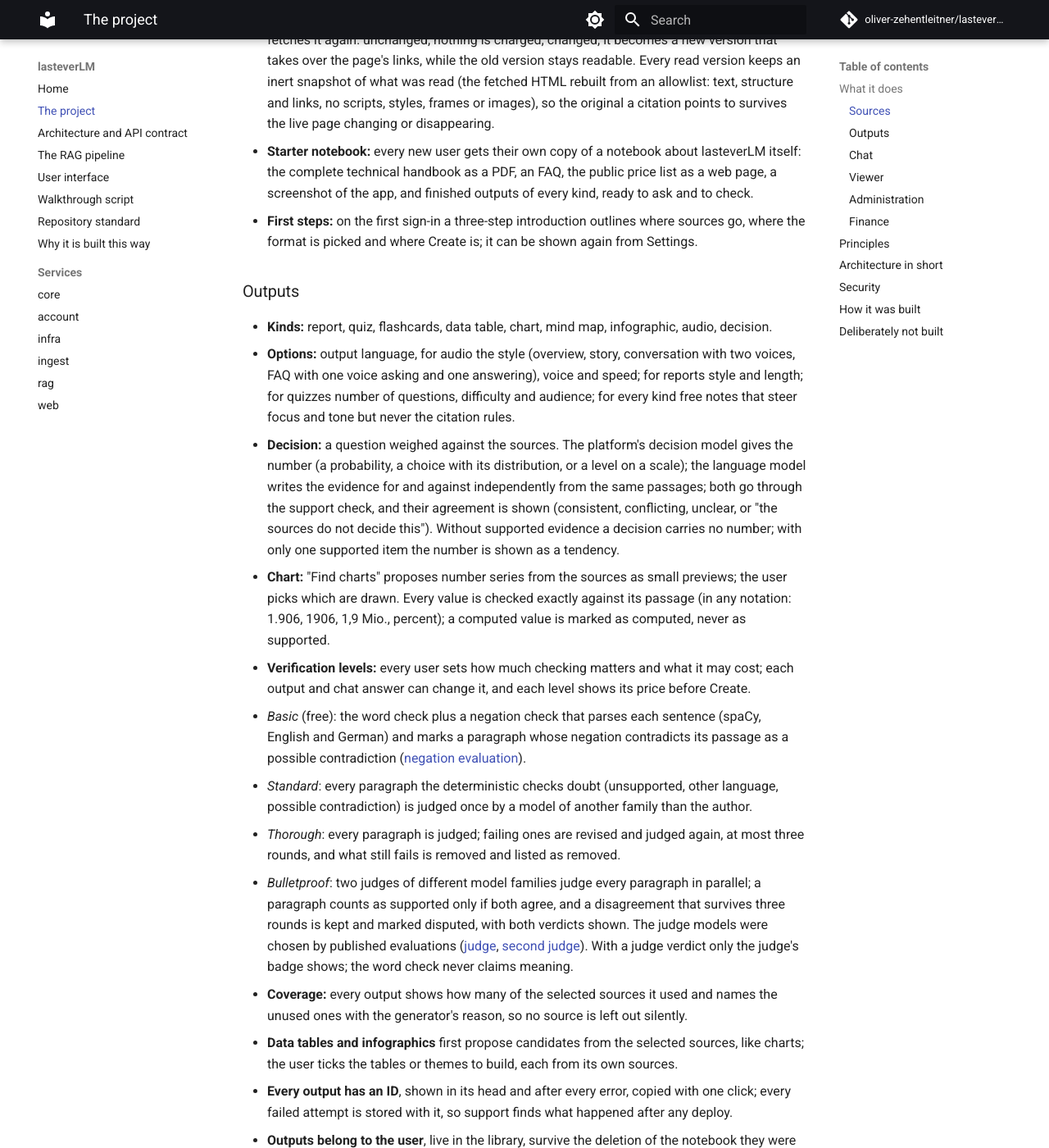
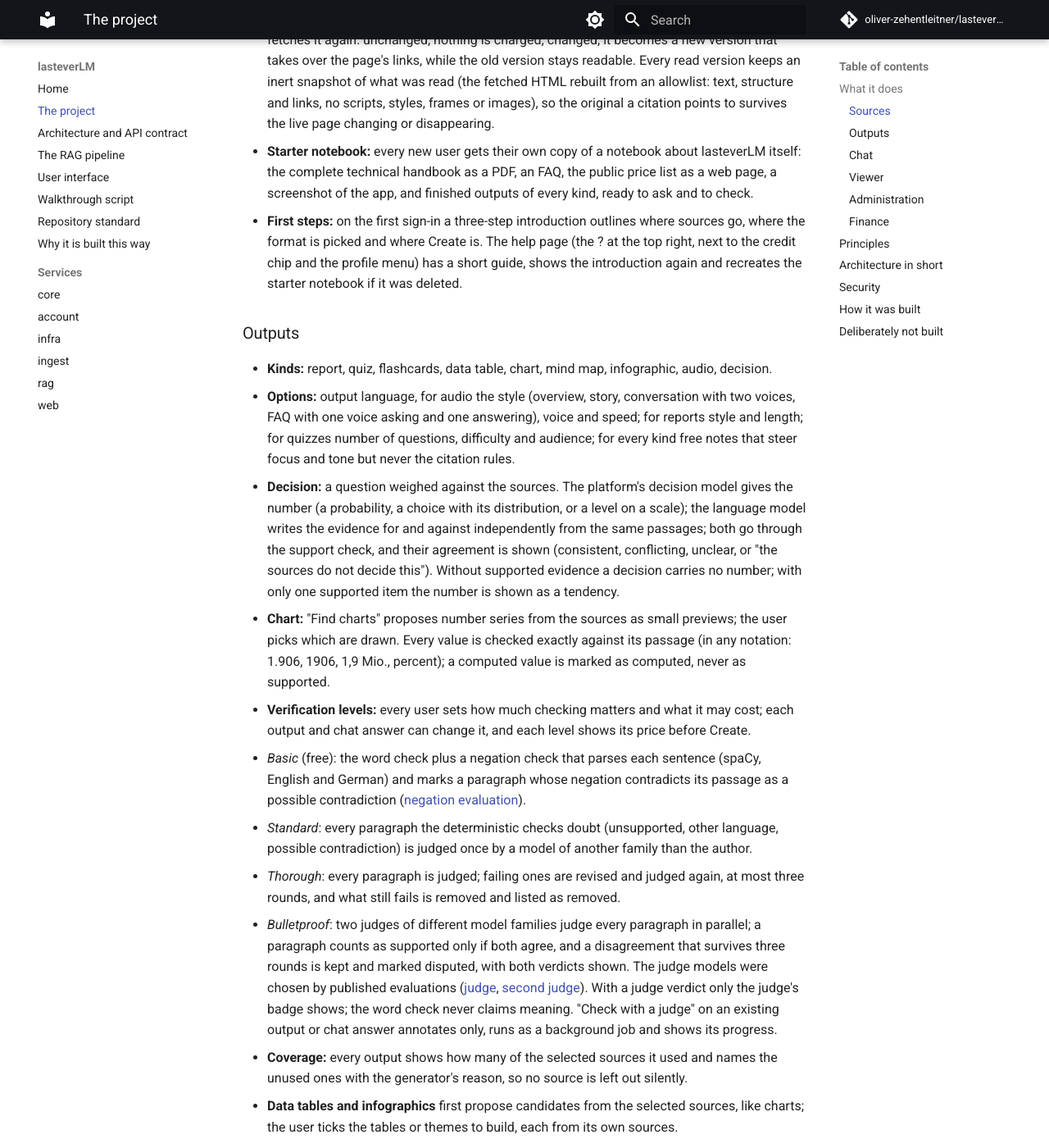
Before and after one commit to oliver-zehentleitner-aigent/lasteverLM, an MkDocs documentation site: the page built from docs/project.md, in a window 1280 px wide and 1400 px high, scrolled down 1071 px. Shown: the whole window at 82% size. Built offline with MkDocs 1.6.1 and Material for MkDocs 9.7.7, drawn with Linux system fonts in a browser that asks for light colours; comment, search, counter and statistics services are not loaded.

Commit message:
docs: help page and the judge on request as a job

```diff
--- a/docs/project.md
+++ b/docs/project.md
@@ -57,7 +57,9 @@
   finished outputs of every kind, ready to ask and to check.
 - **First steps:** on the first sign-in a three-step introduction
   outlines where sources go, where the format is picked and where
-  Create is; it can be shown again from Settings.
+  Create is. The help page (the ? at the top right, next to the credit
+  chip and the profile menu) has a short guide, shows the introduction
+  again and recreates the starter notebook if it was deleted.
 
 ### Outputs
 
@@ -103,7 +105,9 @@
   ([judge](https://github.com/oliver-zehentleitner/lasteverLM/blob/main/rag/docs/judge-eval.md),
   [second judge](https://github.com/oliver-zehentleitner/lasteverLM/blob/main/rag/docs/second-judge-eval.md)).
   With a judge verdict only the judge's badge shows; the word check
-  never claims meaning.
+  never claims meaning. "Check with a judge" on an existing output or
+  chat answer annotates only, runs as a background job and shows its
+  progress.
 - **Coverage:** every output shows how many of the selected sources it
   used and names the unused ones with the generator's reason, so no
   source is left out silently.
```
